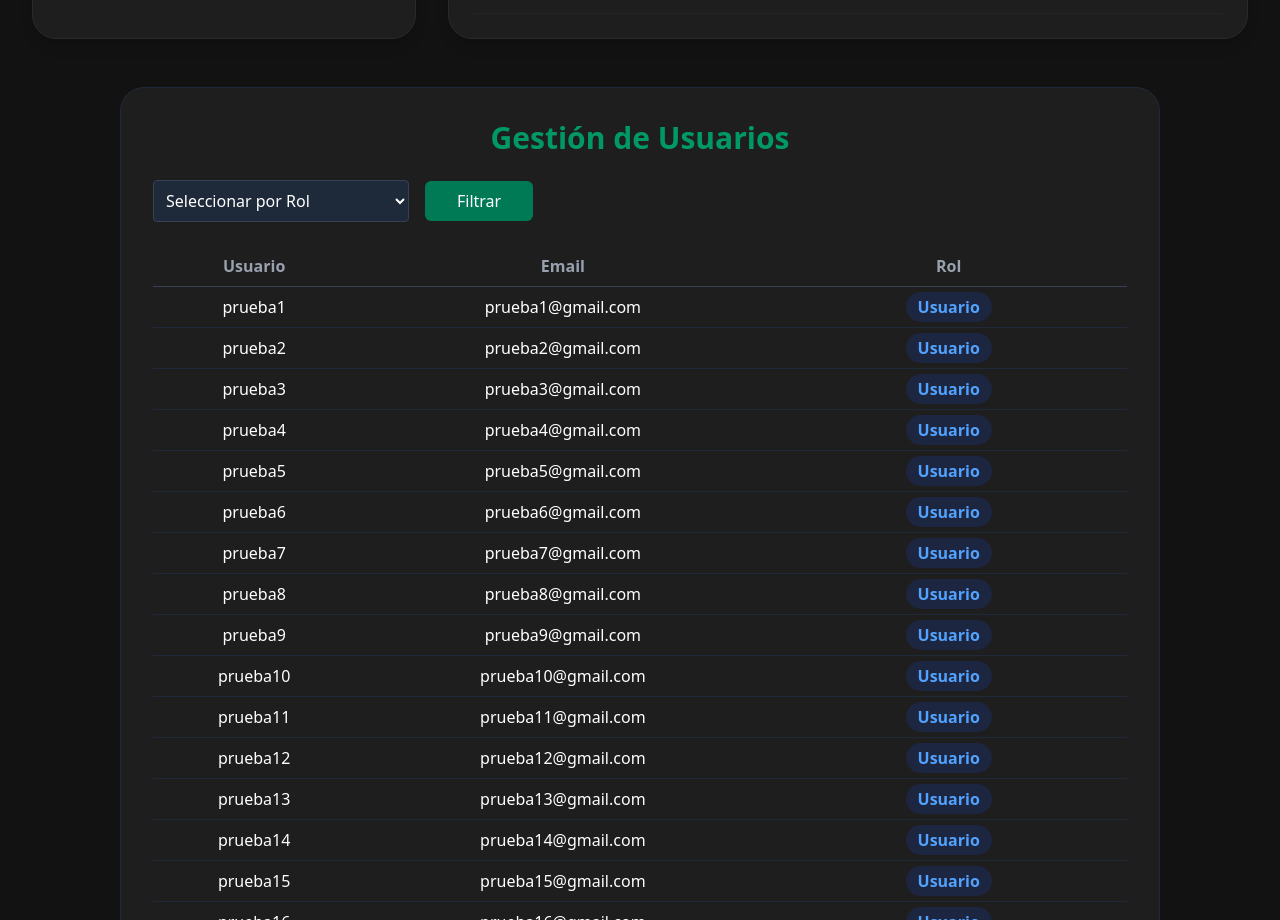
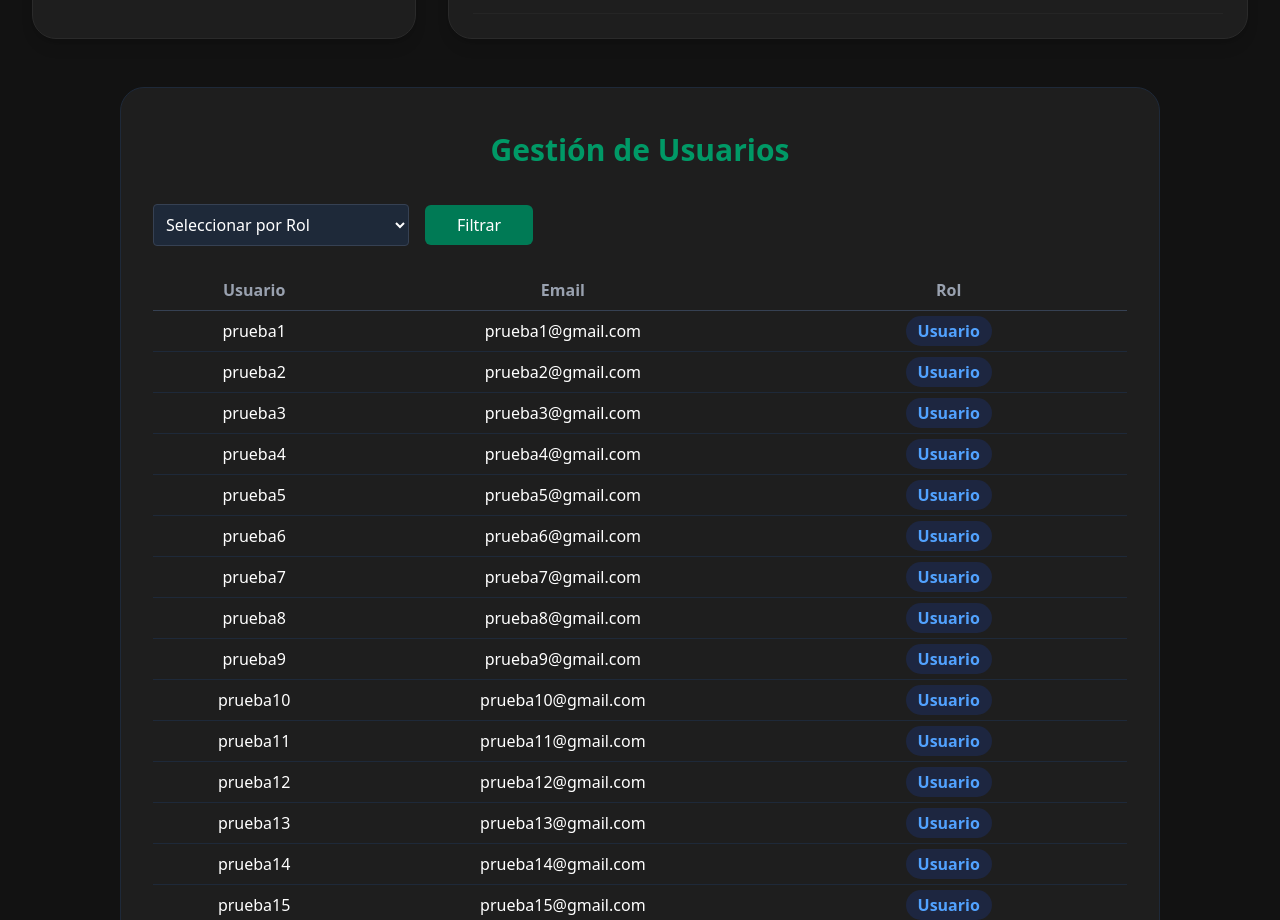
Before and after one commit to DoubleLiFFt/examen, a React (Vite) app: page /AdminView in a window 1280 px wide. Shown: the part 2212-3132 px from the top of the page. Built offline with nearby package versions, Linux system fonts and the light colour scheme.

Commit message:
detalles

```diff
--- a/src/Components/Admin/FiltrosUsuarios.tsx
+++ b/src/Components/Admin/FiltrosUsuarios.tsx
@@ -11,7 +11,7 @@ export default function FiltroUsuarios({ alFiltrar }: PropsFiltro) {
 
     return (
         <div className="mb-6">
-            <h1 className="text-3xl font-bold mb-6 text-emerald-600 text-center">Gestión de Usuarios</h1>
+            <h1 className="text-3xl font-bold mb-6 text-emerald-600 text-center py-3">Gestión de Usuarios</h1>
 
             <div className="flex items-center gap-4 mb-4">
                 <select
```
